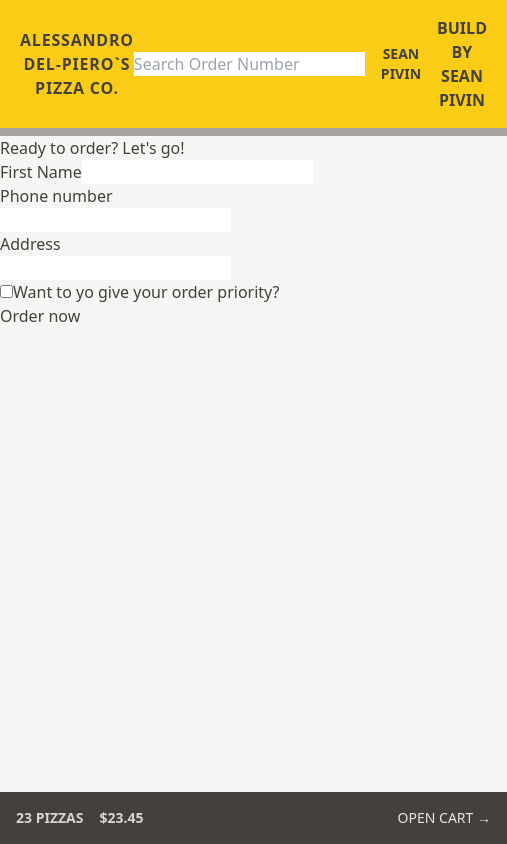
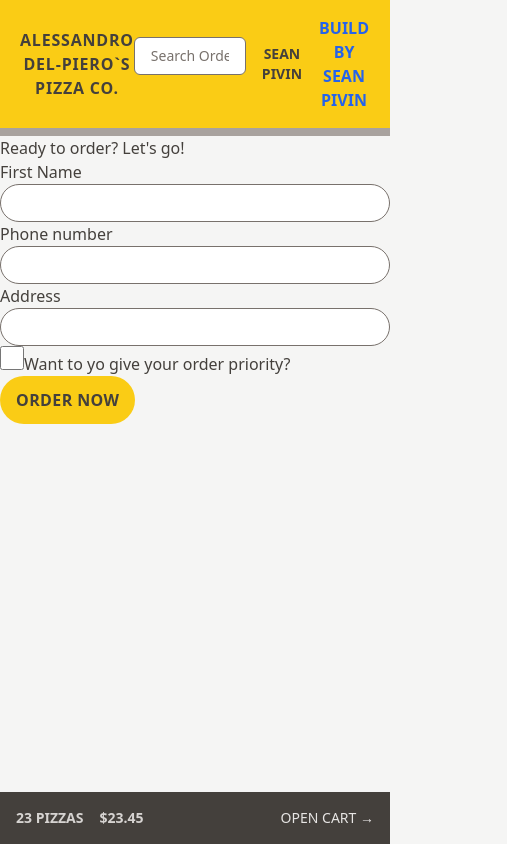
Before and after one commit to seanpivin/NY-Pizza, a React (Vite) app: page /order/new in a window 390 px wide. Shown: the whole page, 507 px wide, since content can reach past the window. Built offline with nearby package versions, Linux system fonts and the light colour scheme.

Commit message:
still styling my app layout with tailwind css to make responsive design

```diff
--- a/src/features/cart/Cart.jsx
+++ b/src/features/cart/Cart.jsx
@@ -1,23 +1,25 @@
-import { Link } from 'react-router-dom';
+import { Link } from "react-router-dom";
+import LinkBtn from "../../ui/LinkBtn";
+import Btn from "../../ui/btn";
 
 const fakeCart = [
   {
     pizzaId: 12,
-    name: 'Mediterranean',
+    name: "Mediterranean",
     quantity: 2,
     unitPrice: 16,
     totalPrice: 32,
   },
   {
     pizzaId: 6,
-    name: 'Vegetale',
+    name: "Vegetale",
     quantity: 1,
     unitPrice: 13,
     totalPrice: 13,
   },
   {
     pizzaId: 11,
-    name: 'Spinach and Mushroom',
+    name: "Spinach and Mushroom",
     quantity: 1,
     unitPrice: 15,
     totalPrice: 15,
@@ -29,12 +31,13 @@ function Cart() {
 
   return (
     <div>
-      <Link to="/menu">&larr; Back to menu</Link>
+      <LinkBtn to="/menu">&larr; Back to menu</LinkBtn>
 
       <h2>Your cart, %NAME%</h2>
 
       <div>
-        <Link to="/order/new">Order pizzas</Link>
+        <Btn to="/order/new">Order pizzas</Btn>
+
         <button>Clear cart</button>
       </div>
     </div>
--- a/src/features/order/CreateOrder.jsx
+++ b/src/features/order/CreateOrder.jsx
@@ -1,6 +1,7 @@
 import { Form, redirect, useActionData } from "react-router-dom";
 import { createOrder } from "../../services/apiRestaurant";
 import { useNavigate } from "react-router-dom";
+import Btn from "../../ui/btn";
 
 // https://uibakery.io/regex-library/phone-number
 const isValidPhone = (str) =>
@@ -48,13 +49,13 @@ function CreateOrder() {
       <Form method="POST">
         <div>
           <label>First Name</label>
-          <input type="text" name="customer" required />
+          <input type="text" name="customer" required className="input" />
         </div>
 
         <div>
           <label>Phone number</label>
           <div>
-            <input type="tel" name="phone" required />
+            <input type="tel" name="phone" required className="input" />
           </div>
           {formErrors?.phone && <p>{formErrors.phone}</p>}
         </div>
@@ -62,7 +63,7 @@ function CreateOrder() {
         <div>
           <label>Address</label>
           <div>
-            <input type="text" name="address" required />
+            <input type="text" name="address" required className="input" />
           </div>
         </div>
 
@@ -71,6 +72,7 @@ function CreateOrder() {
             type="checkbox"
             name="priority"
             id="priority"
+            className="h-6 w-6 accent-yellow-400 border border-stone-500 rounded-md px-4 py-5 foucs:outline-none focus:ring focus:ring-yellow-500 focus:ring-offset-2"
             // value={withPriority}
             // onChange={(e) => setWithPriority(e.target.checked)}
           />
@@ -79,9 +81,9 @@ function CreateOrder() {
 
         <div>
           <input type="hidden" name="cart" value={JSON.stringify(cart)} />
-          <button disabled={isSubmiting}>
+          <Btn disabled={isSubmiting}>
             {isSubmiting ? "Placing order..." : "Order now"}
-          </button>
+          </Btn>
         </div>
       </Form>
     </div>
--- a/src/features/order/SearchOrder.jsx
+++ b/src/features/order/SearchOrder.jsx
@@ -18,6 +18,7 @@ function SearchOrder() {
         placeholder="Search Order Number"
         value={query}
         onChange={(e) => setQuery(e.target.value)}
+        className="border border-stone-500 px-4 py-2 mb-4 rounded-md w-28 sm:w-64 sm:focus:w-72 text-sm md:text-base placeholder:text-stone-500 duration-300 foucs:outline-none focus:ring focus:ring-yellow-500 focus:ring-offset-2"
       />
     </form>
   );
--- a/src/features/user/CreateUser.jsx
+++ b/src/features/user/CreateUser.jsx
@@ -1,4 +1,5 @@
 import { useState } from "react";
+import Btn from "../../ui/btn";
 
 function CreateUser() {
   const [username, setUsername] = useState("");
@@ -18,12 +19,12 @@ function CreateUser() {
         placeholder="Your full name"
         value={username}
         onChange={(e) => setUsername(e.target.value)}
-        className="border border-stone-500 px-4 py-2 mb-4 rounded-md w-72 md:w-96"
+        className="w-72 input mb-11"
       />
 
       {username !== "" && (
         <div>
-          <button>Start ordering</button>
+          <Btn>Start ordering</Btn>
         </div>
       )}
     </form>
--- a/src/index.css
+++ b/src/index.css
@@ -2,41 +2,48 @@
 @tailwind components;
 @tailwind utilities;
 
-/* body {
-  font-family: system-ui, -apple-system, BlinkMacSystemFont, 'Segoe UI', Roboto,
-    Oxygen, Ubuntu, Cantarell, 'Open Sans', 'Helvetica Neue', sans-serif;
-  background-color: #f7f7f7;
-  color: #444;
+@layer components {
+  .input {
+    @apply w-full rounded-full border border-stone-500 px-4 py-2 transition-all duration-300 placeholder:text-stone-500 focus:outline-none focus:ring focus:ring-yellow-500 text-sm md:text-base md:px-6 md:py-3;
+  }
 }
-
-.layout {
-  display: grid;
-  grid-template-rows: auto 1fr auto;
-  gap: 32px;
-  height: 100dvh;
-} */
 
 /* https://dev.to/afif/i-made-100-css-loaders-for-your-next-project-4eje */
 .loader {
   width: 45px;
   aspect-ratio: 0.75;
   --c: no-repeat linear-gradient(#333 0 0);
-  background: var(--c) 0% 50%, var(--c) 50% 50%, var(--c) 100% 50%;
+  background:
+    var(--c) 0% 50%,
+    var(--c) 50% 50%,
+    var(--c) 100% 50%;
   background-size: 20% 50%;
   animation: loading 1s infinite linear;
 }
 
 @keyframes loading {
   20% {
-    background-position: 0% 0%, 50% 50%, 100% 50%;
+    background-position:
+      0% 0%,
+      50% 50%,
+      100% 50%;
   }
   40% {
-    background-position: 0% 100%, 50% 0%, 100% 50%;
+    background-position:
+      0% 100%,
+      50% 0%,
+      100% 50%;
   }
   60% {
-    background-position: 0% 50%, 50% 100%, 100% 0%;
+    background-position:
+      0% 50%,
+      50% 100%,
+      100% 0%;
   }
   80% {
-    background-position: 0% 50%, 50% 50%, 100% 100%;
+    background-position:
+      0% 50%,
+      50% 50%,
+      100% 100%;
   }
 }
--- /dev/null
+++ b/src/ui/Btn.jsx
@@ -0,0 +1,20 @@
+import { Link } from "react-router-dom";
+
+function Btn({ children, disabled, to }) {
+  const className =
+    "inline-block rounded-full bg-yellow-400 py-3 px-4 font-semibold uppercase tracking-wide transition-colors duration-200 hover:bg-yellow-500 focus:ring foucs:ring-yellow-300 focus:bg-yellow-400 focus:ring-offset-2 focus:outline-none disabled:cursor-not-allowed ms:px-6 ms:py-4";
+
+  if (to)
+    return (
+      <Link to={to} className={className}>
+        {children}
+      </Link>
+    );
+  return (
+    <button className={className} disabled={disabled}>
+      {children}
+    </button>
+  );
+}
+
+export default Btn;
--- a/src/ui/Error.jsx
+++ b/src/ui/Error.jsx
@@ -1,4 +1,5 @@
 import { useNavigate, useRouteError } from "react-router-dom";
+import LinkBtn from "./LinkBtn";
 
 function Error() {
   const navigate = useNavigate();
@@ -8,7 +9,8 @@ function Error() {
     <div>
       <h1>Something went wrong 😢</h1>
       <p>{error.data || error.message}</p>
-      <button onClick={() => navigate(-1)}>&larr; Go back</button>
+
+      <LinkBtn to="-1">&larr; Go back</LinkBtn>
     </div>
   );
 }
--- a/src/ui/Header.jsx
+++ b/src/ui/Header.jsx
@@ -10,7 +10,9 @@ function Header() {
       </Link>
       <SearchOrder />
       <Username />
-      <p className="font-bold">Build By Sean Pivin</p>
+      <p className="font-bold text-blue-600 hover:text-2xl flex">
+        Build By Sean Pivin
+      </p>
     </header>
   );
 }
--- /dev/null
+++ b/src/ui/LinkBtn.jsx
@@ -0,0 +1,25 @@
+import { Link } from "react-router-dom";
+import { useNavigate } from "react-router-dom";
+
+function LinkBtn({ children, to }) {
+  const navigate = useNavigate();
+  const className = "text-sm text-blue-500 hover:text-blue-700 hover:underline";
+
+  if (to === "-1")
+    return (
+      <button className={className} onClick={() => navigate(-1)}>
+        {children}
+      </button>
+    );
+
+  return (
+    <Link
+      to={to}
+      className="text-sm text-blue-500 hover:text-blue-700 hover:underline"
+    >
+      {children}
+    </Link>
+  );
+}
+
+export default LinkBtn;
```
